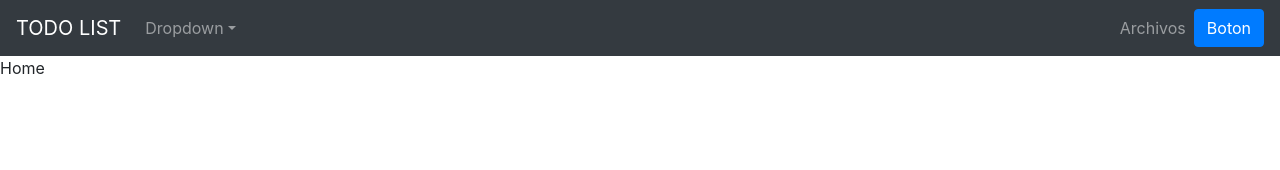
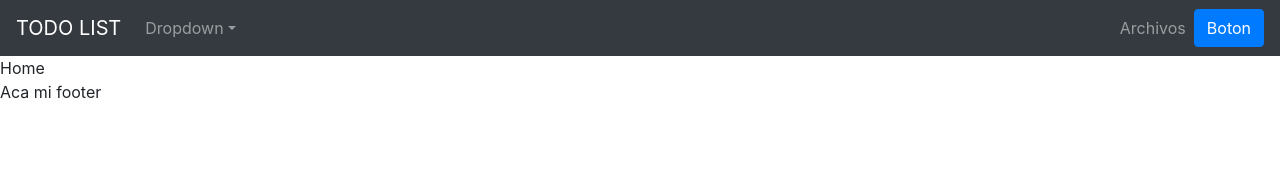
Before and after one commit to ibarzabal-jm/React-TODO-list, a React (Create React App) app in the folder frontend/: page / in a window 1280 px wide. Shown: the top 170 px of the page. Built offline with nearby package versions, Linux system fonts and the light colour scheme.

Commit message:
add footer

```diff
--- /dev/null
+++ b/frontend/src/components/ui/Footer.js
@@ -0,0 +1,9 @@
+import React from 'react'
+
+export const Footer = () => {
+    return (
+        <div>
+            Aca mi footer
+        </div>
+    )
+}
--- a/frontend/src/routers/AppRouter.js
+++ b/frontend/src/routers/AppRouter.js
@@ -5,6 +5,7 @@ import {
     Route
   } from "react-router-dom";
 import { Archived } from '../components/ui/Archived';
+import { Footer } from '../components/ui/Footer';
 import { Home } from '../components/ui/Home';
 import { NavegationBar } from '../components/ui/NavegationBar';
 
@@ -20,6 +21,8 @@ export const AppRouter = () => {
                     <Route path="/" component={Home} />
 
                 </Switch>
+
+                <Footer />
             </div>
         </Router>
     )
```
